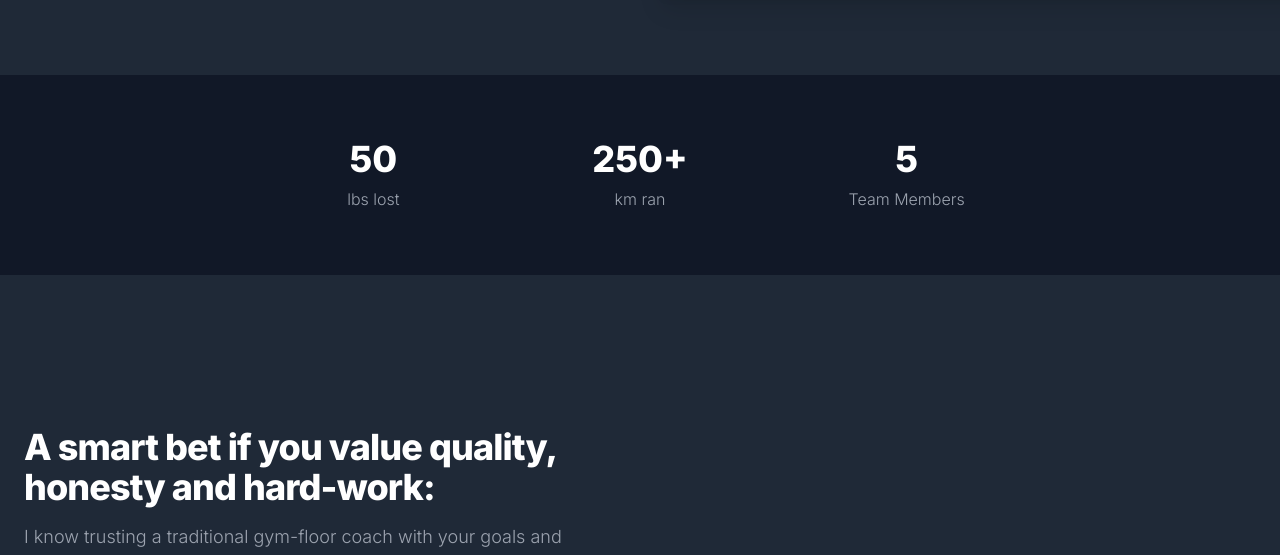
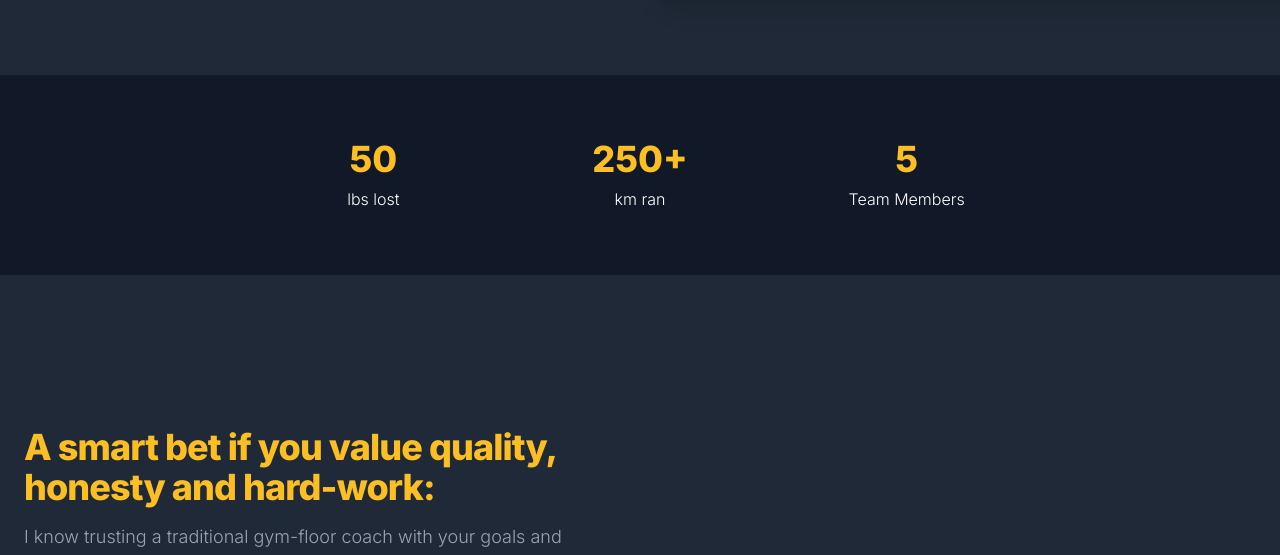
Before and after one commit to mxdeley/hjb_coaching_v1, a Next.js app: page / in a window 1280 px wide. Shown: the part 1740-2295 px from the top of the page. Built offline with nearby package versions, Linux system fonts and the light colour scheme.

Commit message:
changed font color

```diff
--- a/components/Content.tsx
+++ b/components/Content.tsx
@@ -5,7 +5,7 @@ const Content = () => {
     <section className="bg-gray-800">
       <div className="gap-16 items-center py-8 px-4 mx-auto max-w-screen-xl lg:grid lg:grid-cols-2 lg:py-6 lg:px-6">
         <div className="font-light text-gray-400 sm:text-lg ">
-          <h2 className="mb-4 text-4xl tracking-tight font-extrabold text-white">
+          <h2 className="mb-4 text-4xl tracking-tight font-extrabold text-amber-400">
             A smart bet if you value quality, honesty and hard-work:
           </h2>
           <p className="mb-4">
--- a/components/ContentTwo.tsx
+++ b/components/ContentTwo.tsx
@@ -71,20 +71,20 @@ export default function Example() {
       </div>
       <section className="bg-gray-900 mt-20 ">
         <div className="max-w-screen-xl px-4 py-8 mx-auto text-center lg:py-16 lg:px-6">
-          <dl className="grid max-w-screen-md gap-8 mx-auto text-white sm:grid-cols-3 ">
+          <div className="grid max-w-screen-md gap-8 mx-auto text-amber-400 sm:grid-cols-3 ">
             <div className="flex flex-col items-center justify-center">
               <dt className="mb-2 text-3xl md:text-4xl font-extrabold">50</dt>
-              <dd className="font-light text-gray-400 ">lbs lost</dd>
+              <dd className="font-light text-white ">lbs lost</dd>
             </div>
             <div className="flex flex-col items-center justify-center">
               <dt className="mb-2 text-3xl md:text-4xl font-extrabold">250+</dt>
-              <dd className="font-light text-gray-400 ">km ran</dd>
+              <dd className="font-light text-white ">km ran</dd>
             </div>
             <div className="flex flex-col items-center justify-center">
               <dt className="mb-2 text-3xl md:text-4xl font-extrabold">5</dt>
-              <dd className="font-light text-gray-400 ">Team Members</dd>
+              <dd className="font-light text-white ">Team Members</dd>
             </div>
-          </dl>
+          </div>
         </div>
       </section>
     </div>
```
